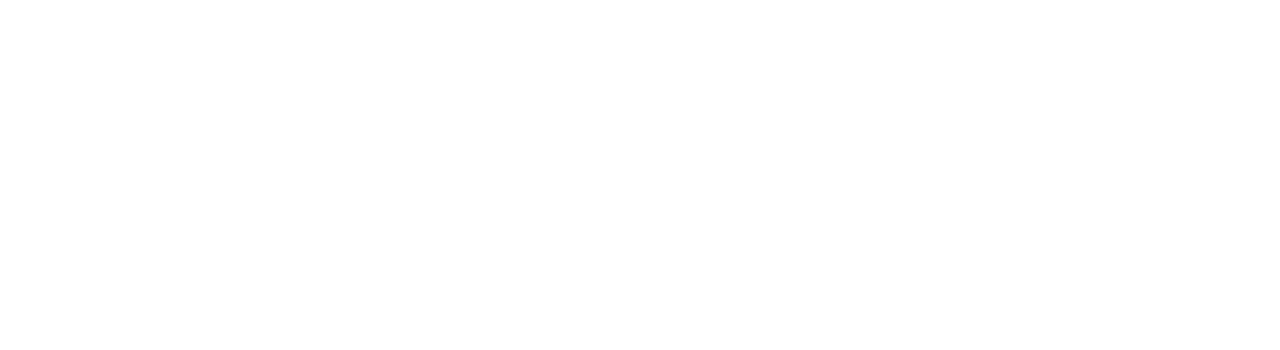
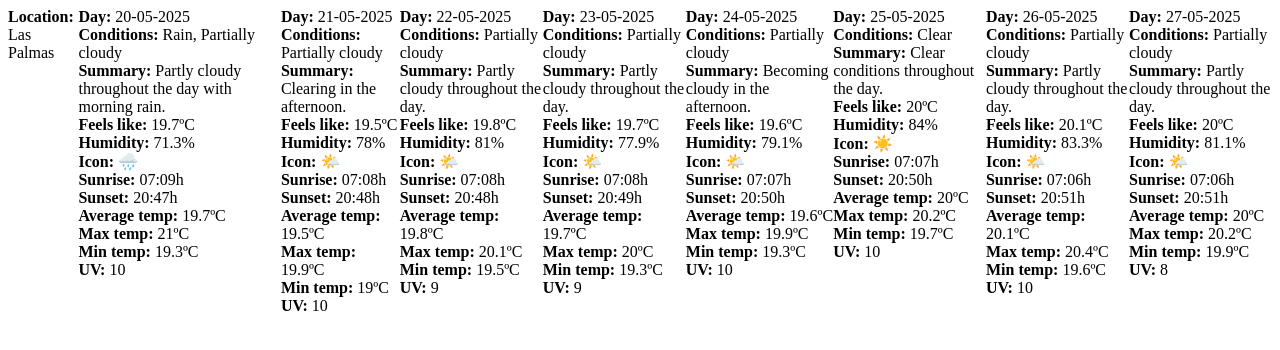
Before and after one commit to ArliumDev/weather-app, a plain HTML site: page index.html in a window 1280 px wide. Drawn offline with Linux system fonts and the light colour scheme.

Commit message:
prepared to style

```diff
--- a/script.js
+++ b/script.js
@@ -1,15 +1,70 @@
+// DOM Elements
+
+const forecastDisplay = document.querySelector('#forecast-display');
+
 // Fetch data
 
-fetch('data.json')
-  .then((response) => response.json())
-  .then((data) => console.log(data))
-  .catch((error) => {
-    console.error('Error al cargar el JSON:', error);
+async function loadData() {
+  try {
+    const response = await fetch('data.json');
+    const data = await response.json();
+
+    const retrievedData = data.days.map((day) => {
+      return {
+        datetime: day.datetime,
+        conditions: day.conditions,
+        summary: day.description,
+        feels_like: day.feelslike,
+        humidity: day.humidity,
+        icon: day.icon,
+        sunrise: day.sunrise,
+        sunset: day.sunset,
+        av_temp: day.temp,
+        max_temp: day.tempmax,
+        min_temp: day.tempmin,
+        uv: day.uvindex,
+      };
+    });
+    console.log(retrievedData);
+    return retrievedData;
+  } catch (error) {
+    console.error(error);
+  }
+}
+
+loadData();
+
+// Display data
+
+async function displayForecast() {
+  const data = await loadData();
+  forecastDisplay.innerHTML = '';
+  const location = document.createElement("div");
+  location.classList.add("location");
+  location.innerHTML = `<strong>Location: </strong>Las Palmas`;
+  forecastDisplay.appendChild(location);
+  data.forEach((day) => {
+    const dayCard = document.createElement('div');
+    dayCard.classList.add('day-card');
+    dayCard.innerHTML = `
+    <strong>Day: </strong>${reverseString(day.datetime)}<br>
+    <strong>Conditions: </strong>${day.conditions}<br>
+    <strong>Summary: </strong>${day.summary}<br>
+    <strong>Feels like: </strong>${day.feels_like}ºC<br>
+    <strong>Humidity: </strong>${day.humidity}%<br>
+    <strong>Icon: </strong>${getWeatherIcon(day.icon)}<br>
+    <strong>Sunrise: </strong>${deleteSeconds(day.sunrise)}h<br>
+    <strong>Sunset: </strong>${deleteSeconds(day.sunset)}h<br>
+    <strong>Average temp: </strong>${day.av_temp}ºC<br>
+    <strong>Max temp: </strong>${day.max_temp}ºC<br>
+    <strong>Min temp: </strong>${day.min_temp}ºC<br>
+    <strong>UV: </strong>${day.uv}
+    `;
+    forecastDisplay.appendChild(dayCard);
   });
+}
 
-// DOM
-
-const forecastDisplay = document.querySelector('#forecast-display');
+displayForecast();
 
 // Data format
 
```
Also changed, not shown: styles.css (+0 -24 lines).
